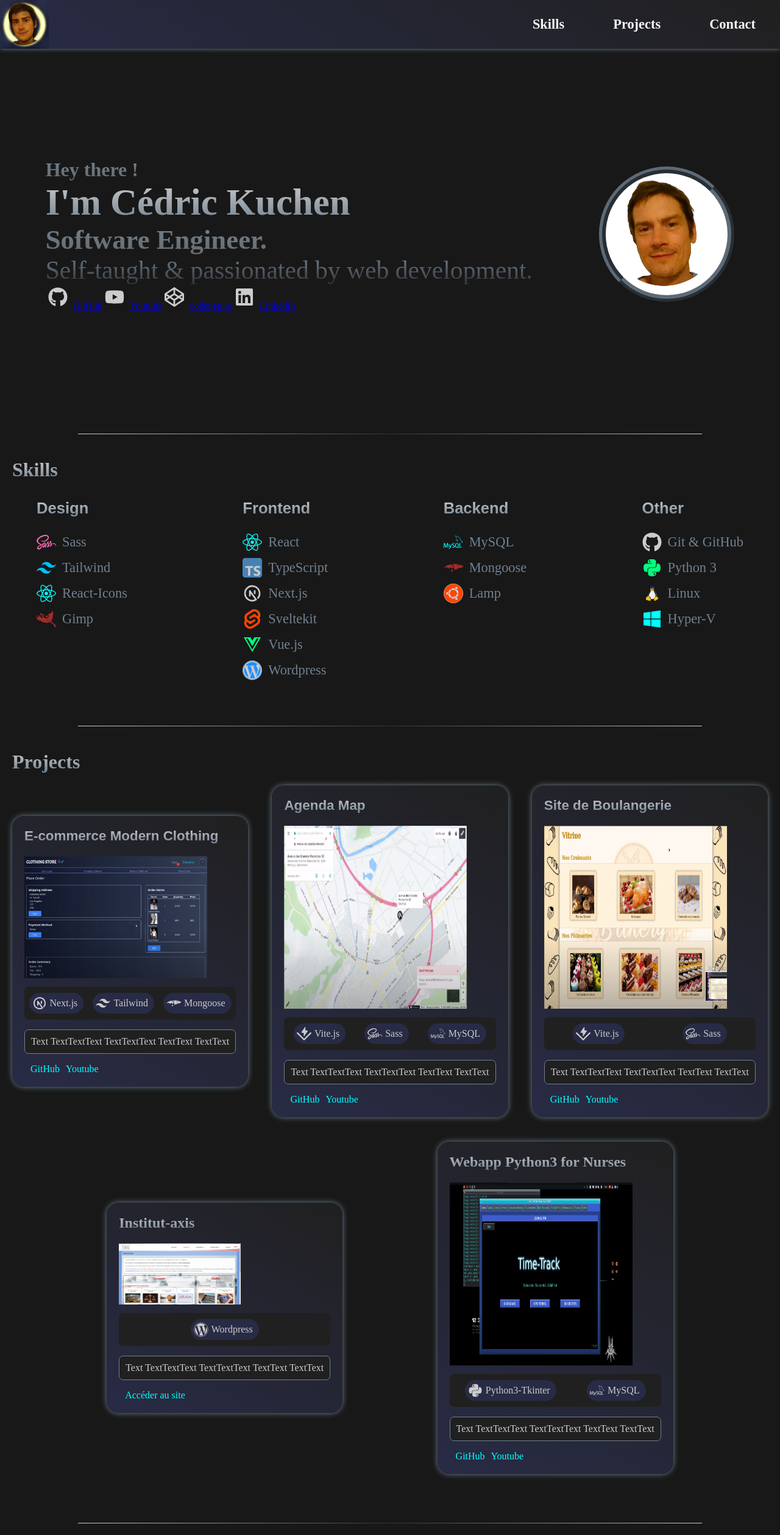
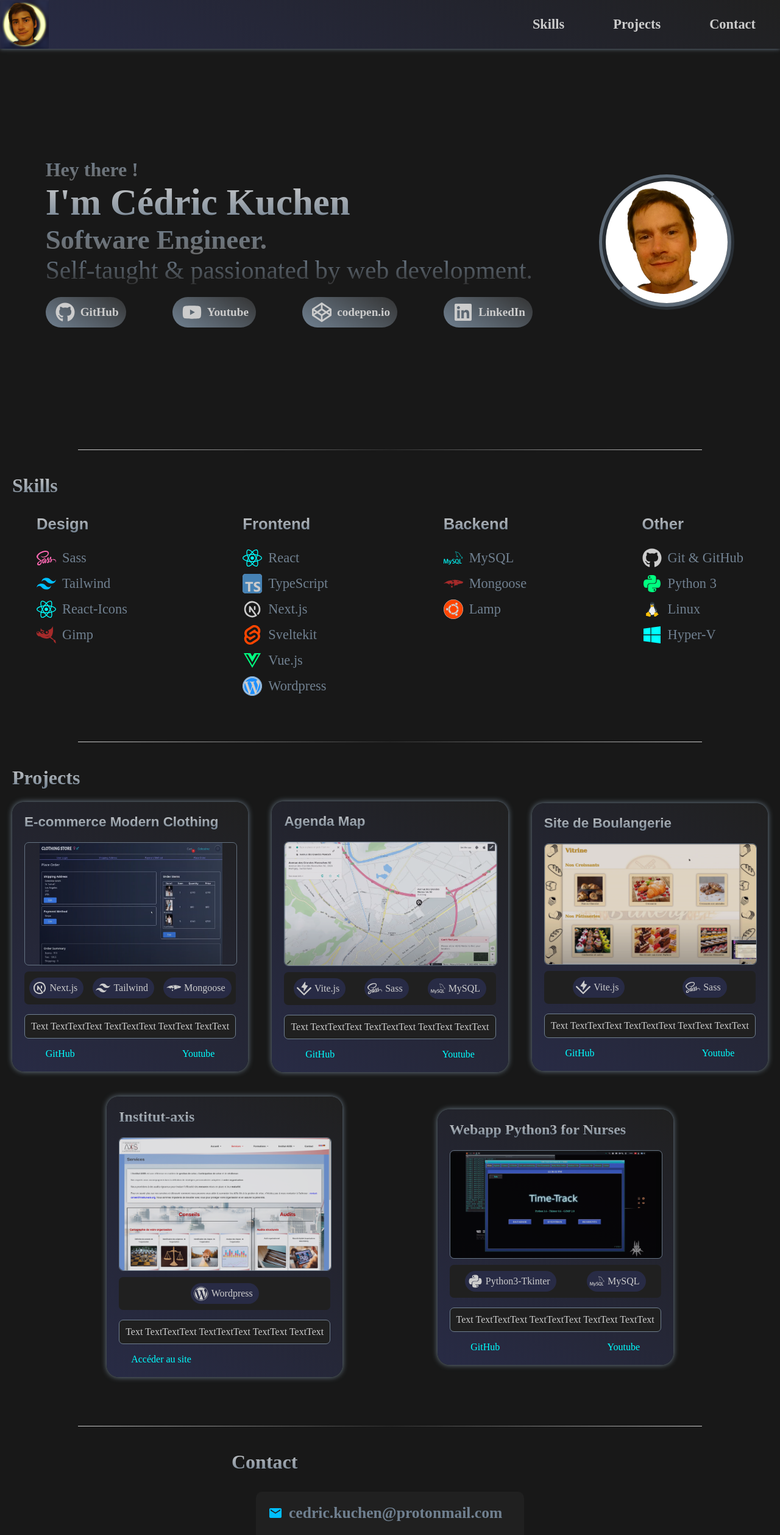
Before and after one commit to TLRKiliann/hiring-portfolio, a Next.js app in the folder my-app/: page / in a window 1280 px wide. Shown: the top 2517 px of the page at 61% size. Built offline with nearby package versions, Linux system fonts and the light colour scheme.

Commit message:
style improved

```diff
--- a/my-app/styles/contact.module.scss
+++ b/my-app/styles/contact.module.scss
@@ -1,16 +1,32 @@
+@import 'fonts.scss';
+@import 'colors.scss';
+
+@mixin text-color($color_1, $color_2) {
+  background: -webkit-linear-gradient($color_1, $color_2);
+  -webkit-background-clip: text;
+  -webkit-text-fill-color: transparent;
+}
+
 .contact {
-  color: whitesmoke;
+    width: 520px;
+    margin: auto;
+  color: $slategrey;
   .header {
-    margin: auto;
+    margin: auto 0px;
     font-size: 2rem;
+    @include text-color(#ccc, $slategrey);
   }
   .divcontact {
-    margin-left: 60px;
+    margin: 30px 40px;
+    background: rgba(100, 100, 100, 0.1);
+    border-radius: 10px;
+    padding: 10px 20px;
     .divlogocontact {
       display: flex;
       align-items: center;
       .h3 {
         margin: 10px;
+        font-size: 1.6rem;
       }
     }
   }
--- a/my-app/styles/mainTitle.module.scss
+++ b/my-app/styles/mainTitle.module.scss
@@ -80,6 +80,26 @@
       @include text-color($slategrey, #333);
       @include params-anim(0.6s);
     }
+    .divlogo {
+      margin-top: 20px;
+      width: 100%;
+      display: flex;
+      align-items: center;
+      justify-content: space-between;
+      .span {
+        display: flex;
+        align-items: center;
+        background: linear-gradient(30deg, $slategrey, #333);
+        border-radius: 50px;
+        padding: 5px 12px;
+        .a {
+          text-decoration: none;
+          font-size: 1.2rem;
+          font-weight: 600;
+          color: #ccc;
+        }
+      }
+    }
   }
   .myPhoto {
     filter: opacity(100%);
--- a/my-app/styles/navbar.module.scss
+++ b/my-app/styles/navbar.module.scss
@@ -26,7 +26,7 @@
     font-family: $akayakanadaka_font;
     font-size: 1.4rem;
     font-weight: 600;
-    color: whitesmoke;
+    color: #ccc;
     &:hover {
       color: sandybrown;
     }
--- a/my-app/styles/page.module.scss
+++ b/my-app/styles/page.module.scss
@@ -21,5 +21,4 @@
 
 .sectionContactSection {
   padding: 20px 20px;
-  border: 1px solid yellow;
 }
--- a/my-app/styles/projects.module.scss
+++ b/my-app/styles/projects.module.scss
@@ -57,6 +57,20 @@
         @include text-color(#ccc, $slategrey);
       }
       .divimg {
+        display: flex;
+        justify-content: center;
+        width: 100%;
+        height: 100%;
+        border-radius: 7px;
+        border: 1px solid $slategrey;
+        filter: opacity(85%);
+        .img {
+          display: flex;
+          width: 100%;
+          height: 100%;
+          object-fit: cover;
+          border-radius: 7px;
+        }
       }
       .spanlogo {
         margin-top: 10px;
@@ -86,17 +100,19 @@
         padding: 10px 10px;
       }
       .spanlink {
+        width: 80%;
+        margin: auto;
         display: flex;
+        justify-content: space-between;
         color: dodgerblue;
-      }
         .a {
-        margin-left: 10px;
           text-decoration: none;
           font-size: 1.0rem;
           color: aqua;
           &:hover {
             cursor: pointer;
             color: deepskyblue;
+          }
         }
       }
     }
@@ -120,6 +136,24 @@
         margin-bottom: 20px;
         @include text-color(#ccc, $slategrey);
       }
+
+      .divimg {
+        display: flex;
+        justify-content: center;
+        width: 100%;
+        height: 100%;
+        border-radius: 7px;
+        border: 1px solid $slategrey;
+        filter: opacity(85%);
+        .img {
+          display: flex;
+          width: 100%;
+          height: 100%;
+          object-fit: cover;
+          border-radius: 7px;
+        }
+      }
+
       .spanlogo {
         margin-top: 10px;
         display: flex;
@@ -148,11 +182,25 @@
         padding: 10px 10px;
       }
       .spanlink {
+        width: 80%;
+        margin: auto;
         display: flex;
+        justify-content: space-between;
         color: dodgerblue;
+        .a {
+          text-decoration: none;
+          font-size: 1.0rem;
+          color: aqua;
+          &:hover {
+            cursor: pointer;
+            color: deepskyblue;
           }
+        }
+      }
+      .spanlinkaxis {
+        margin-left: 20px;
+        color: dodgerblue;
         .a {
-        margin-left: 10px;
           text-decoration: none;
           font-size: 1.0rem;
           color: aqua;
@@ -164,3 +212,4 @@
       }
     }
   }
+}
```
Also changed, not shown: my-app/styles/footer.module.scss (+3 -4 lines). Lines whose indentation alone changed are shown as unchanged.
